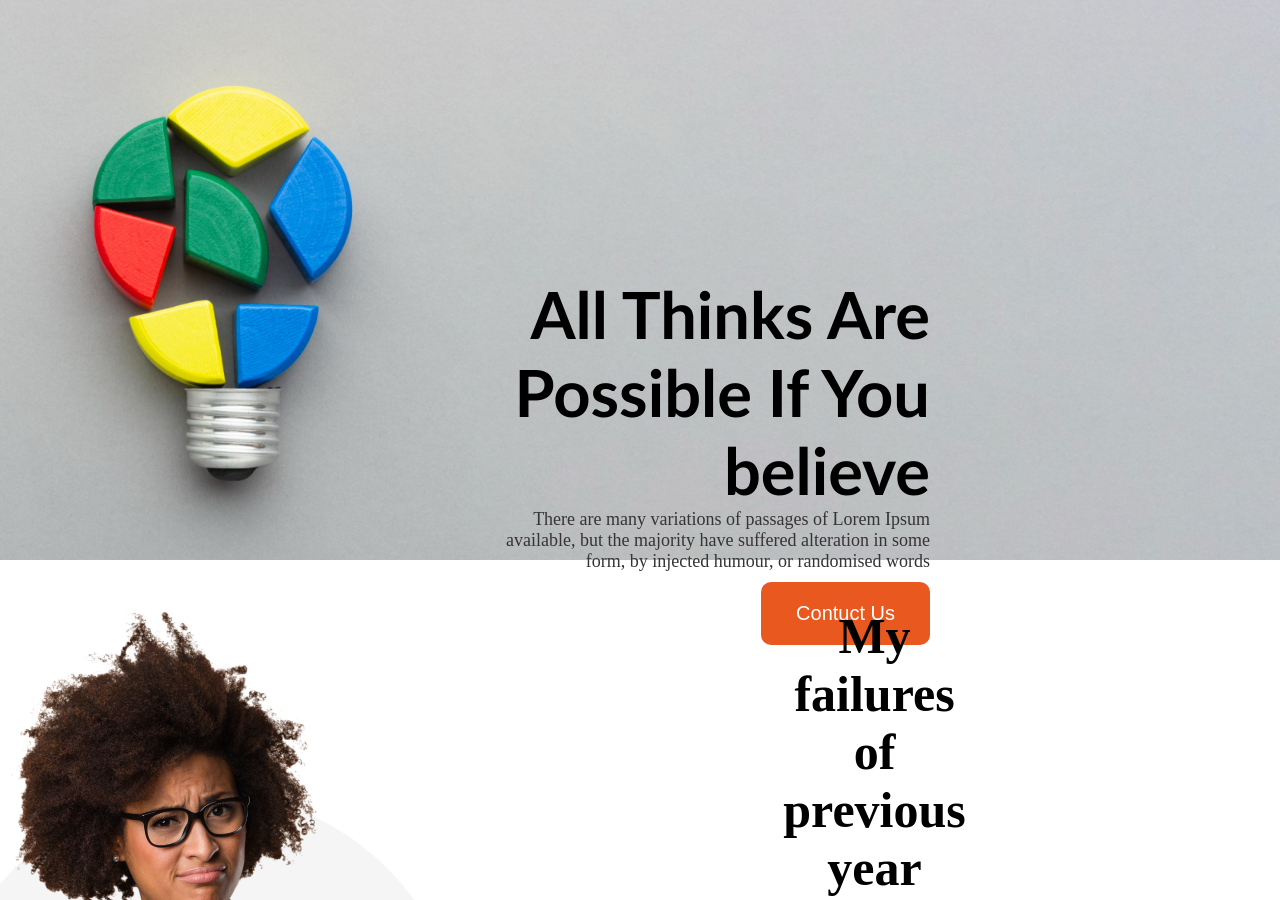
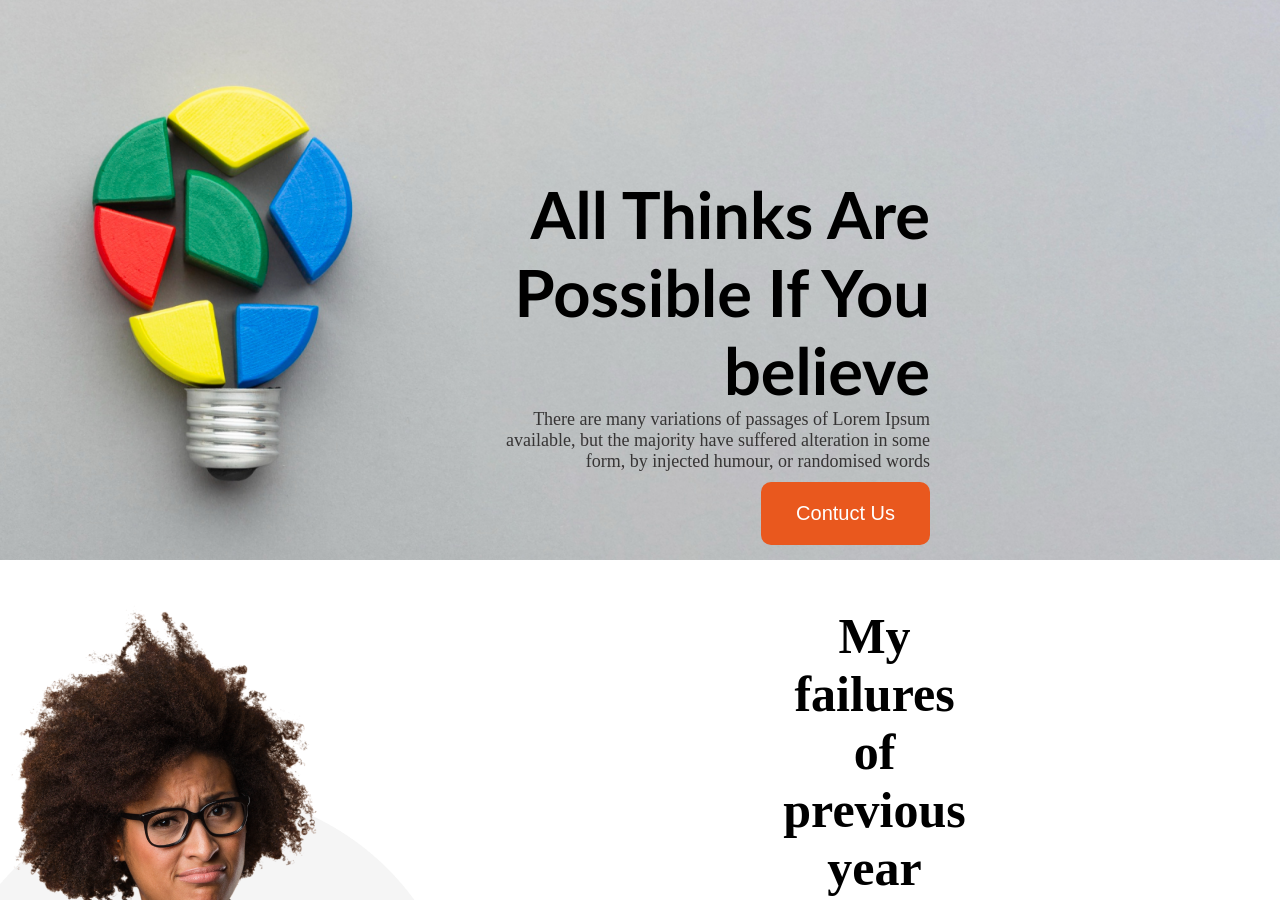
Before and after one commit to sumonahmedmahadi44/assignment1-portfolio, a plain HTML site: page index.html in a window 1280 px wide. Shown: the top 900 px of the page. Drawn offline with Linux system fonts and the light colour scheme.

Commit message:
change some padding

```diff
--- a/styles/assignment.css
+++ b/styles/assignment.css
@@ -14,7 +14,7 @@
 }
 .border-text{
     text-align: right;
-    padding: 250px;
+    padding: 150px 250px 300px 250px;
     margin-right: 100px;
     /* margin-right: 100px;
     margin-top: 100px; */
```
